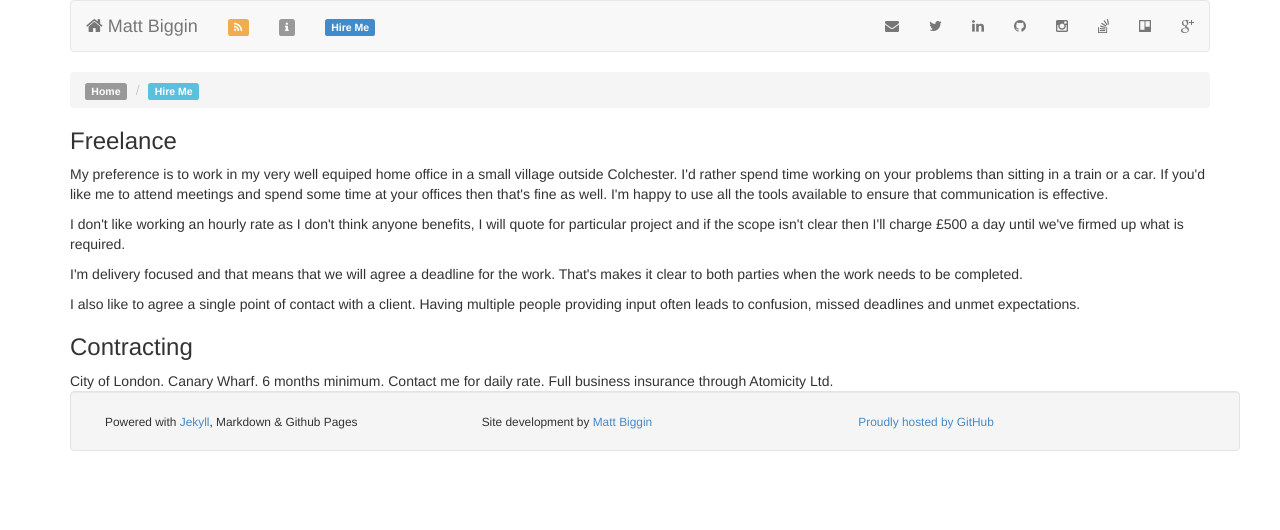
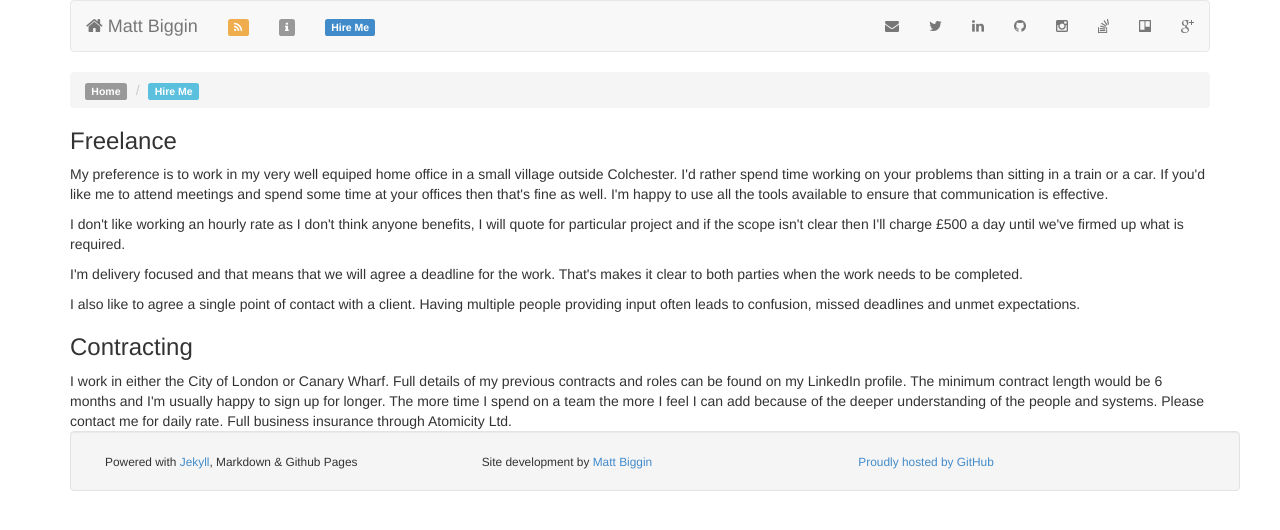
Before and after one commit to ultraflynn/mattbiggin.co.uk, a Jekyll site: the page built from hire.html, in a window 1280 px wide. Shown: the top 530 px of the page. Built offline with Jekyll 4.4.1, drawn with Linux system fonts in a browser that asks for light colours; Markdown is read by kramdown in place of the engine named in the settings.

Commit message:
Added contract information

```diff
--- a/hire.html
+++ b/hire.html
@@ -22,6 +22,9 @@ title: Hire Me - Matt Biggin
 <div>
   <h3>Contracting</h3>
   <div>
-    City of London. Canary Wharf. 6 months minimum. Contact me for daily rate. Full business insurance through Atomicity Ltd.
+    I work in either the City of London or Canary Wharf. Full details of my previous contracts and roles can be found
+    on my LinkedIn profile. The minimum contract length would be 6 months and I'm usually happy to sign up for longer. The
+    more time I spend on a team the more I feel I can add because of the deeper understanding of the people and systems.
+    Please contact me for daily rate. Full business insurance through Atomicity Ltd.
   </div>
 </div>
```
